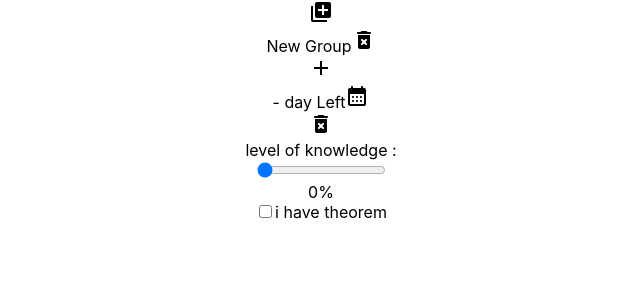
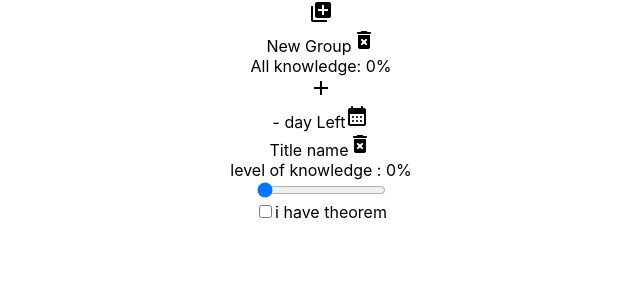
Before and after one commit to cintia-sari/items-list-in-react, a React (Create React App) app: page / in a window 1280 px wide. Shown: the top 300 px of the page, without its empty margins (319-959 px from the left). Built offline with nearby package versions, Linux system fonts and the light colour scheme.

Commit message:
allKnowledge metódus

```diff
--- a/src/App.js
+++ b/src/App.js
@@ -14,6 +14,7 @@ function App() {
         examDate:null,
         dayLeft:"-",
         setExamDate: false,
+        allKnowledge:0,
         id : 0,
         itemsList:[{
           name :"Title name",
@@ -40,6 +41,7 @@ function App() {
         examDate:null,
         dayLeft:"-",
         setExamDate: false,
+        allKnowledge:0,
         itemsList:[],
       }],
       nextId: state.nextId +1,
@@ -120,6 +122,7 @@ function App() {
         examDate:group.examDate,
         dayLeft:group.dayLeft,
         setExamDate: group.setExamDate,
+        allKnowledge:group.allKnowledge,
         id:group.id,
         itemsList:group.itemsList.filter(item=>String(item.id) !==id)
 
@@ -142,6 +145,7 @@ function App() {
             examDate:group.examDate,
             dayLeft:group.dayLeft,
             setExamDate: group.setExamDate,
+            allKnowledge:group.allKnowledge,
             id:group.id,
             itemsList:group.itemsList.map(item=> {
               if(String(item.id) === id){
@@ -166,6 +170,7 @@ function App() {
             examDate:group.examDate,
             dayLeft:group.dayLeft,
             setExamDate: group.setExamDate,
+            allKnowledge:group.allKnowledge,
             id:group.id,
             itemsList:group.itemsList.map(item=> {
               if(String(item.id) === id){
@@ -191,6 +196,7 @@ function App() {
           examDate:group.examDate,
           dayLeft:group.dayLeft,
           setExamDate: group.setExamDate,
+          allKnowledge:group.allKnowledge,
           id:group.id,
           itemsList:group.itemsList.map(item=> {
             if(String(item.id) === id){
@@ -199,11 +205,12 @@ function App() {
             return item;
                 })
               }})
-
         setState({
         group:itemEdited,
         nextId: state.nextId ,
         nextItemId:state.nextItemId})
+
+        allKnowledge()
     }
 
     function setTheTheorem( id){
@@ -215,6 +222,7 @@ function App() {
           examDate:group.examDate,
           dayLeft:group.dayLeft,
           setExamDate: group.setExamDate,
+          allKnowledge:group.allKnowledge,
           id:group.id,
           itemsList:group.itemsList.map(item=> {
             if(String(item.id) === id){
@@ -276,8 +284,29 @@ function App() {
         nextItemId:state.nextItemId
       });
     }
+   setTimeout(dayLeft,1000000);
 
-   setTimeout(dayLeft,1000000)
+   function allKnowledge(){
+    const setAllKnowledge = state.group.map(group=>{
+
+      const knowledge= group.itemsList.map(item=>{const knowledge= item.knowledge;
+                                            return knowledge})
+      const knowledgeBlock=[];
+            knowledgeBlock.push(knowledge);
+      const addKnowledgeBlock=knowledgeBlock.reduce((a,b)=> a+b);
+      const NumConversion= addKnowledgeBlock.map(szam=>parseInt(szam));
+      const setAllKnowledge=parseInt((NumConversion.reduce((a,b)=>a+b))/NumConversion.length);
+      group.allKnowledge =setAllKnowledge;
+      return group}
+      );
+
+    setState({
+      group: setAllKnowledge,
+      nextId: state.nextId,
+      nextItemId:state.nextItemId,
+    });
+   }
+
   return (
     <div className="App">
       <AddGroup groupAddition={groupAddition} />
--- a/src/Components/GroupList/GroupList.jsx
+++ b/src/Components/GroupList/GroupList.jsx
@@ -59,9 +59,8 @@ export default function GroupList(props) {
             <div onDoubleClick={editing} data-id={group.id}>
               {group.title}
               <Delet onClick={delet} data-id={group.id}/>
-              </div>
-
-
+            </div>
+            <div>All knowledge: {group.allKnowledge}% </div>
             <AddIcon onClick={addItem} data-id={group.id}/>
             <div> { group.setExamDate ?
                      <label for="examDate" key="examDate">
--- a/src/Components/ItemList/ItemList.jsx
+++ b/src/Components/ItemList/ItemList.jsx
@@ -46,10 +46,11 @@ const setTheorem=(e)=>{
                 </div>
               :
                 <div key={item.id}>
+                  <span onDoubleClick={edit} data-id={item.id}>{item.name}</span>
                   <Delet onClick={delet} data-id={item.id}/>
                     <div>
                       <label>
-                       <div>level of knowledge :</div>
+                       <div>level of knowledge : {item.knowledge}%</div>
                         <input
                             value={item.knowledge}
                             data-id={item.id}
@@ -59,7 +60,7 @@ const setTheorem=(e)=>{
                             max="100"
                             step="5" />
                         </label>
-                        <div><span>{item.knowledge}%</span>
+                        <div>
                         </div>
                       <label>
                         <input
```
